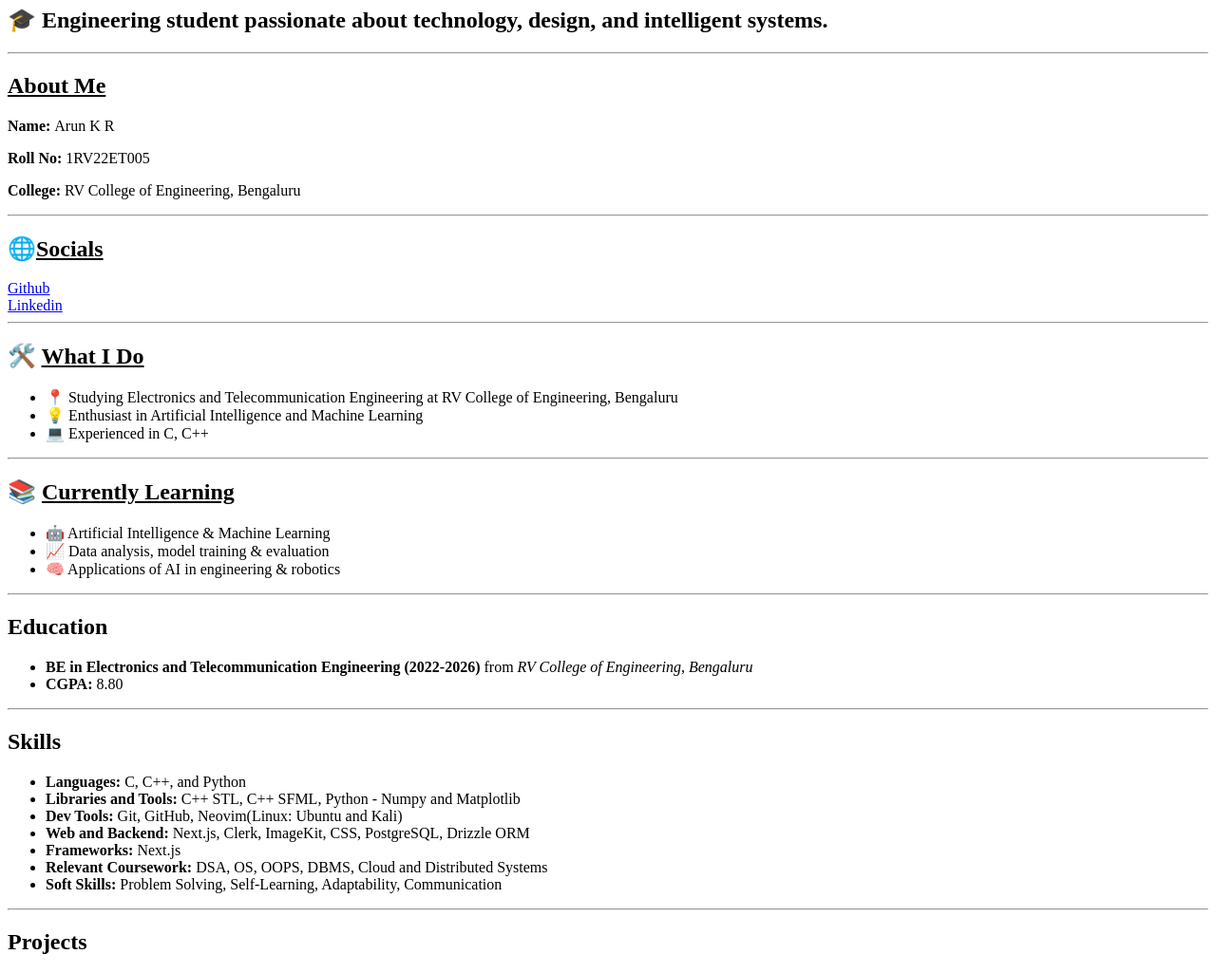
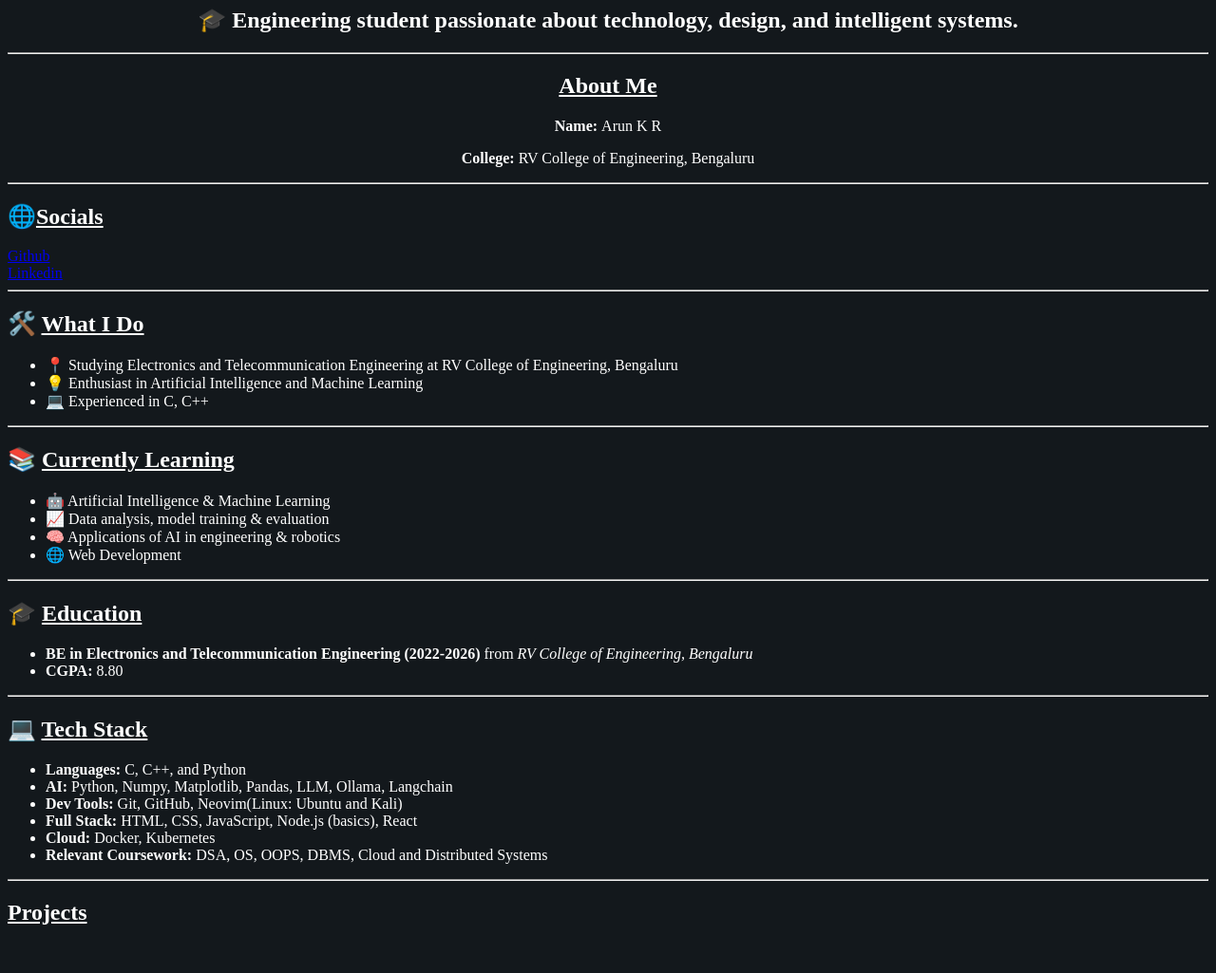
Before and after one commit to qwerty-arun/Portfolio, a plain HTML site: page index.html in a window 1280 px wide. Shown: the part 74-1099 px from the top of the page at 95% size. After the commit the page ends 1068 px from the top, so only its background shows below. Drawn offline with Linux system fonts and the light colour scheme.

Commit message:
Made some basic changes, referred to some portfolio websites.

```diff
--- a/index.html
+++ b/index.html
@@ -1,42 +1,65 @@
 <!DOCTYPE html>
 <html lang="en">
   <head>
-    <meta charset="UTF-8">
-    <meta name="viewport" content="width=device-width, initial-scale=1.0">
+    <meta charset="UTF-8" />
+    <meta name="viewport" content="width=device-width, initial-scale=1.0" />
     <title>Arun K R</title>
+    <style>
+      body {
+        background-color: #13181c;
+        color: white;
+      }
+      h1 {
+        color: rgb(55, 145, 236);
+        text-align: center;
+      }
+      .brief {
+        text-align: center;
+      }
+      .about-me{
+        text-align: center;
+      }
+    </style>
   </head>
   <body>
     <header>
-        <h1>💫 Hi there, I'm Arun</h1>
-        <h2>🎓 Engineering student passionate about technology, design, and intelligent systems.</h2>
+      <h1 class="hello">💫 Hi there, I'm Arun!</h1>
+      <h2 class="brief">
+        🎓 Engineering student passionate about technology, design, and
+        intelligent systems.
+      </h2>
+      <hr>
     </header>
     <main>
-        <hr>
-        <section>
+      <section class="about-me">
         <h2><u>About Me</u></h2>
         <p><b>Name: </b>Arun K R</p>
-            <p><b>Roll No: </b> 1RV22ET005</p>
         <p><b>College: </b> RV College of Engineering, Bengaluru</p>
       </section>
-        <hr>
-        <section>
+      <hr />
+      <section class="socials">
         <h2>🌐<u>Socials</u></h2>
-            <a href="https://github.com/qwerty-arun" target="_main">Github</a>
-            <br>
-            <a href="https://www.linkedin.com/in/arunkr04/" target="_main">Linkedin</a>
-            <br>
+        <a class ="gitbub" href="https://github.com/qwerty-arun" target="_main">Github</a>
+        <br />
+        <a class = "linkedin" href="https://www.linkedin.com/in/arunkr04/" target="_main"
+          >Linkedin</a
+        >
+        <br />
       </section>
-        <hr>
+      <hr />
 
       <section>
         <h2>🛠️ <u>What I Do</u></h2>
         <ul>
-                <li>📍 Studying Electronics and Telecommunication Engineering at RV College of Engineering, Bengaluru</li>
+          <li>
+            📍 Studying Electronics and Telecommunication Engineering at RV
+            College of Engineering, Bengaluru
+          </li>
           <li>💡 Enthusiast in Artificial Intelligence and Machine Learning</li>
           <li>💻 Experienced in C, C++</li>
         </ul>
       </section>
-        <hr>
+      <hr />
 
       <section>
         <h2>📚 <u>Currently Learning</u></h2>
@@ -44,40 +67,48 @@
           <li>🤖 Artificial Intelligence & Machine Learning</li>
           <li>📈 Data analysis, model training & evaluation</li>
           <li>🧠 Applications of AI in engineering & robotics</li>
+          <li>🌐 Web Development</li>
         </ul>
       </section>
-        <hr>
+      <hr />
 
       <section>
-            <h2>Education</h2>
+        <h2>🎓 <u>Education</u></h2>
         <ul>
-                <li><b>BE in Electronics and Telecommunication Engineering (2022-2026)</b> from <i>RV College of Engineering, Bengaluru</i></li>
+          <li>
+            <b
+              >BE in Electronics and Telecommunication Engineering
+              (2022-2026)</b
+            >
+            from <i>RV College of Engineering, Bengaluru</i>
+          </li>
           <li><b>CGPA: </b> 8.80</li>
         </ul>
       </section>
-        <hr>
+      <hr />
 
       <section>
-            <h2>Skills</h2>
+        <h2>💻 <u>Tech Stack</u></h2>
 
         <ul>
           <li><b>Languages: </b> C, C++, and Python</li>
-                <li><b>Libraries and Tools: </b> C++ STL, C++ SFML, Python - Numpy and Matplotlib</li>
+          <li>
+            <b>AI:</b> Python, Numpy, Matplotlib, Pandas, LLM, Ollama, Langchain
+          </li>
           <li><b>Dev Tools:</b> Git, GitHub, Neovim(Linux: Ubuntu and Kali)</li>
-                <li><b>Web and Backend: </b>Next.js, Clerk, ImageKit, CSS, PostgreSQL, Drizzle ORM</li>
-                <li><b>Frameworks: </b> Next.js</li>
-                <li><b>Relevant Coursework: </b> DSA, OS, OOPS, DBMS, Cloud and Distributed Systems</li>
-                <li><b>Soft Skills: </b>Problem Solving, Self-Learning, Adaptability, Communication</li>
+          <li><b>Full Stack:</b> HTML, CSS, JavaScript, Node.js (basics), React</li>
+          <li><b>Cloud:</b> Docker, Kubernetes</li>
+          <li>
+            <b>Relevant Coursework: </b> DSA, OS, OOPS, DBMS, Cloud and
+            Distributed Systems
+          </li>
         </ul>
       </section>
-        <hr>
+      <hr />
 
       <section>
-            <h2>Projects</h2>
+        <h2><u>Projects</u></h2>
       </section>
     </main>
-    <footer>
-        <p></p>
-    </footer>
   </body>
 </html>
```
Lines whose indentation alone changed are shown as unchanged.
